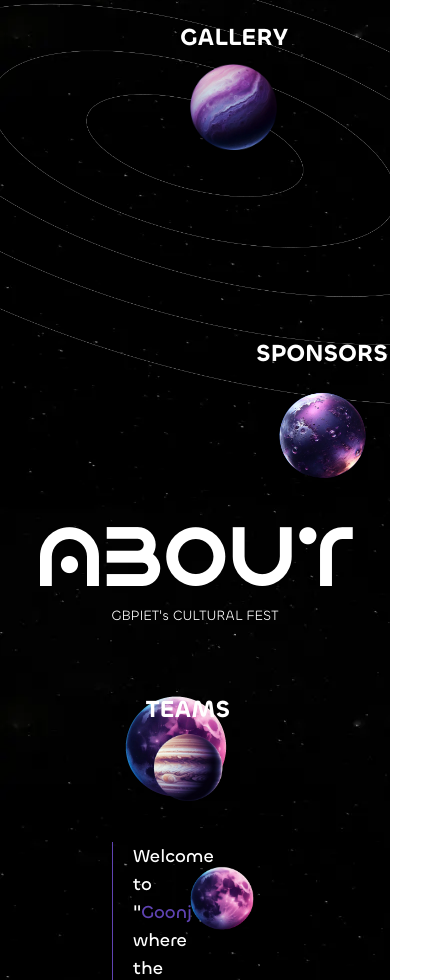
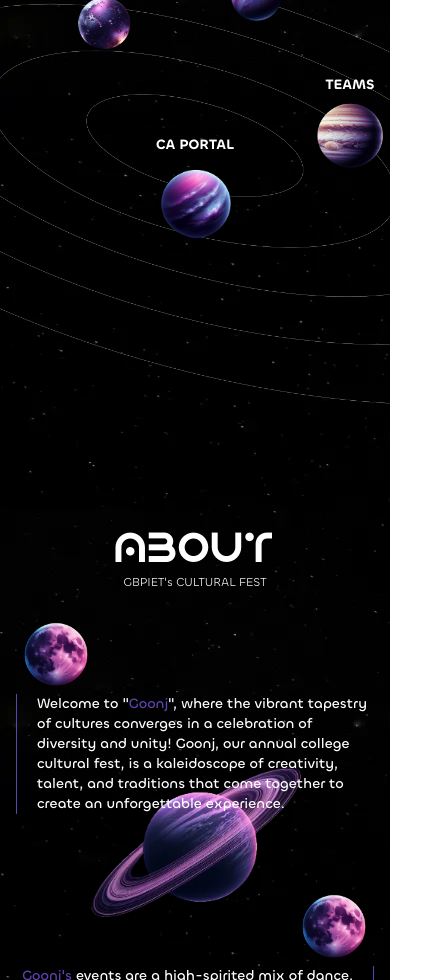
Before and after one commit to s4bbi/Goonj-24-Cultural-Fest-GBPIET, a React (Vite) app: page / in a window 390 px wide. Shown: the part 1020-2000 px from the top of the page, 432 px wide, since content can reach past the window. Built offline with nearby package versions, Linux system fonts and the light colour scheme; grey boxes are pictures that could not be loaded.

Commit message:
home page responsive

```diff
--- a/src/Pages/HomePage.jsx
+++ b/src/Pages/HomePage.jsx
@@ -14,13 +14,13 @@ const HomePage = () => {
         <div>
             <div>
                 <div className="flex flex-col justify-center absolute w-full h-screen z-10">
-                    <div className="font-cM text-white text-left text-2xl pl-[186px] absolute pb-96">
-                        <h1 className="">GBPIET'S</h1>
+                    <div className="font-cM text-white text-left text-2xl  sm:text-3xl ">
+                        <h1 className="mx-6 sm:mx-48 absolute sm:mt-28">GBPIET'S</h1>
                     </div>
                     <div className="">
-                        <h1 className="font-samarkan text-white text-[120px] md:text-[200px] lg:text-[320px] text-center">GOONJ 24</h1>
+                        <h1 className="font-samarkan text-white text-[80px] md:text-[200px] lg:text-[320px] text-center ">GOONJ 24</h1>
                     </div>
-                    <div className="flex justify-end pr-[186px] text-2xl">
+                    <div className="flex justify-end text-xs sm:text-2xl px-5 sm:absolute sm:mt-96 right-48">
                         <h1 className="font-cM text-white  ">VIKSIT BHARAT @2047: VOICE OF YOUTH</h1>
                     </div>
                 </div>
@@ -31,58 +31,58 @@ const HomePage = () => {
             <div className="bg-EventBG py-4 w-full h-full">
                 <div>
                     <div className="absolute w-full font-cSB">
-                        <div className="flex text-white mx-44 pt-4">
+                        <div className="flex text-white sm:mx-44 ml-5 pt-1  sm:pt-4">
                             <Link to="/events">
-                                <div className="flex flex-col items-center text-2xl">
+                                <div className="flex flex-col items-center sm:text-2xl text-sm">
                                     <p>
                                         EVENTS
                                     </p>
-                                    <img src={EventsGlobe} className="w-72 hover:scale-110 ease-in-out duration-200"/>
+                                    <img src={EventsGlobe} className="w-20 sm:w-72 hover:scale-110 ease-in-out duration-200"/>
                                 </div>
                             </Link>
                         </div>
-                        <div className="flex justify-end text-white mx-72 pt-10">
+                        <div className="flex justify-end text-white mx-72  sm:pt-10">
                             <Link to="/gallery">
-                                <div className="flex flex-col items-center text-2xl">
+                                <div className="flex flex-col items-center text-sm sm:text-2xl">
                                     <p>
                                         GALLERY
                                     </p>
-                                    <img src={GalleryGlobe} className="w-56 hover:scale-110 ease-in-out duration-200"/>
+                                    <img src={GalleryGlobe} className="w-16 sm:w-56 hover:scale-110 ease-in-out duration-200"/>
                                 </div>
                             </Link>
                         </div>
-                        <div className="flex text-white mx-64 pt-44">
+                        <div className="flex text-white sm:mx-64 sm:pt-44 ml-16 -mt-16 sm:mt-0">
                             <Link to="/sponsors">
-                                <div className="flex flex-col items-center text-2xl">
+                                <div className="flex flex-col items-center sm:text-2xl text-sm">
                                     <p>
                                         SPONSORS
                                     </p>
-                                    <img src={SponsorsGlobe} className="w-48 hover:scale-110 ease-in-out duration-200"/>
+                                    <img src={SponsorsGlobe} className="sm:w-48 w-20 hover:scale-110 ease-in-out duration-200"/>
                                 </div>
                             </Link>
                         </div>
                         <div className="flex justify-center text-white ">
                             <div className="flex flex-col items-center text-2xl">
-                                <video src={orbitSun} autoPlay muted loop className="w-24" ></video>
+                                <video src={orbitSun} autoPlay muted loop className="sm:w-28 w-16" ></video>
                             </div>
                         </div>
-                        <div className="flex justify-end text-white mx-40 pt-36">
+                        <div className="flex justify-end text-white sm:mx-40 sm:pt-36 mt-[-20px] sm:mt-0">
                             <Link to="/teams">
-                                <div className="flex flex-col items-center text-2xl">
+                                <div className="flex flex-col items-center text-sm sm:text-2xl">
                                     <p>
                                         TEAMS
                                     </p>
-                                    <img src={TeamsGlobe} className="w-80 hover:scale-110 ease-in-out duration-200"/>
+                                    <img src={TeamsGlobe} className="sm:w-80 w-20 hover:scale-110 ease-in-out duration-200"/>
                                 </div>
                             </Link>
                         </div>
-                        <div className="flex justify-center text-white pt-44">
+                        <div className="flex justify-center text-white -mt-[40px]  sm:pt-44">
                             <Link to="/caportal">
-                                <div className="flex flex-col items-center text-2xl">
+                                <div className="flex flex-col items-center text-sm sm:text-2xl">
                                     <p>
                                         CA PORTAL
                                     </p>
-                                    <img src={CAPortal_Globe} className="w-64 hover:scale-110 ease-in-out duration-200"/>
+                                    <img src={CAPortal_Globe} className="w-24 sm:w-64 hover:scale-110 ease-in-out duration-200"/>
                                 </div>
                             </Link>
                         </div>
@@ -92,30 +92,38 @@ const HomePage = () => {
                     </div>
                 </div>
                 <div>
-                    <div className="text-white h-full pt-10 mx-4">
-                        <div className="text-center font-cuda text-7xl p-6">
+                    <div className="text-white h-full pt-10 mx-4 ">
+                        <div className="text-center font-cuda text-4xl sm:text-7xl p-6">
                             <h1 className="">ABOUT</h1>
-                            <p className="font-cR text-sm">GBPIET's CULTURAL FEST</p>
+                            <p className="font-cR sm:text-sm text-xs">GBPIET's CULTURAL FEST</p>
                         </div>
-                        <div className="font-cM mx-16 p-8 text-lg">
-                            <img src={AboutHome} className="w-32"></img>
-                            <div className="flex justify-end p-4">
-                                <img src="src/assets/Images/AboutMoon_Img.webp" className="w-20 absolute mt-8 "></img>
+                        <div className="font-cM text-sm sm:mx-16 sm:text-lg">
+                            <div className="flex flex-col">
+                            <div className="">
+                                <img src="src/assets/Images/AboutMoon_Img.webp" className="w-20 sm:w-56"></img>
                             </div>
-                            <div className="border-l  border-[#5f43b2] pl-5 border-solid ">
-                                <h1 className="w-[38%]">Welcome to "<span className="text-[#5f43b2] ">Goonj</span>", where the vibrant tapestry of cultures converges in a celebration of diversity and unity! Goonj, our annual college cultural fest, is a kaleidoscope of creativity, talent, and traditions that come together to create an unforgettable experience.</h1>
+                            <div className="border-l  border-[#5f43b2] pl-5 border-solid z-20">
+                                <h1 className="sm:w-[38%]">Welcome to "<span className="text-[#5f43b2] ">Goonj</span>", where the vibrant tapestry of cultures converges in a celebration of diversity and unity! Goonj, our annual college cultural fest, is a kaleidoscope of creativity, talent, and traditions that come together to create an unforgettable experience.</h1>
+                            </div>
                             </div>
                             <div className="flex justify-center items-center p-4">
-                                <img src="src/assets/Images/Home_Saturn_Img.webp" className="w-[450px] absolute mt-8"></img>
+                                <img src="src/assets/Images/Home_Saturn_Img.webp" className="sm:w-[450px] w-56 absolute mt-8"></img>
                             </div>
+                           <div className="flex flex-col pt-10 sm:pt-0">
+                             <div className="flex flex-row-reverse w-full">
+                                <img src="src/assets/Images/AboutMoon_Img.webp" className="w-20 sm:w-56"/>
+                                </div>
                             <div className="border-r  border-[#5f43b2] pr-5 border-solid flex justify-end ">
-                                <h1 className="w-[38%] text-end"><span className="text-[#5f43b2] ">Goonj's</span> events are a high-spirited mix of dance, music, discussions, and global flavours. From thrilling competitions to artistic exhibitions, each moment is a burst of creativity and cultural celebration. Join us for a dynamic experience that transcends boundaries!</h1>
+                                <h1 className="sm:w-[38%] text-end"><span className="text-[#5f43b2] z-20">Goonj's</span> events are a high-spirited mix of dance, music, discussions, and global flavours. From thrilling competitions to artistic exhibitions, each moment is a burst of creativity and cultural celebration. Join us for a dynamic experience that transcends boundaries!</h1>
                             </div>
-                            <div className="flex justify-start items-center p-24">
-                                <img src="src/assets/Images/AboutMoon_Img.webp" className="w-56 absolute "></img>
+                            </div>
+                            <div>
+                            <div className="flex justify-start items-center pt-10 sm:pt-0">
+                                <img src="src/assets/Images/AboutMoon_Img.webp" className="w-20 sm:w-56  "></img>
                             </div>
                             <div className="border-l  border-[#5f43b2] pl-5 border-solid pt-2 flex ">
-                                <h1 className="w-[38%]">Welcome to "<span className="text-[#5f43b2] ">Goonj</span>," where the vibrant tapestry of cultures converges in a celebration of diversity and unity! Goonj, our annual college cultural fest, is a kaleidoscope of creativity, talent, and traditions that come together to create an unforgettable experience.</h1>
+                                <h1 className="sm:w-[38%]">Welcome to "<span className="text-[#5f43b2] ">Goonj</span>," where the vibrant tapestry of cultures converges in a celebration of diversity and unity! Goonj, our annual college cultural fest, is a kaleidoscope of creativity, talent, and traditions that come together to create an unforgettable experience.</h1>
+                            </div>
                             </div>
                         </div>
                     </div>
--- a/src/components/Header.jsx
+++ b/src/components/Header.jsx
@@ -11,7 +11,7 @@ const Header = () => {
     };
 
     return (
-        <div className="flex justify-between items-center py-4 px-4 font-cR w-full bg-transparent absolute z-20 md:px-10 md:py-10">
+        <div className="flex justify-between items-center py-4 px-4 font-cR w-full bg-transparent absolute z-40 md:px-10 md:py-10">
             <div className="flex items-center font-cM text-xl">
                 <Link to="/"><img src={goonjLogo} className="flex mx-auto w-16" alt="Goonj Logo" /></Link>
                 <Link to="/"><h1 className="text-white hidden md:flex">GOONJ<span className='text-[#5f43b2]'>'24</span></h1></Link>
--- a/src/components/footer.jsx
+++ b/src/components/footer.jsx
@@ -10,10 +10,12 @@ const Footer = () => {
     <div className="px-4 bg-EventBG font-cM text-lg md:px-6">
       <div className="w-full bg-[url('src/assets/Images/Moon_Img.webp')] bg-right p-4 md:p-6 bg-cover object-contain">
         <div className="text-white flex flex-col md:flex-row justify-between items-start">
-          <div className="mb-4 md:mb-0">
+          <div className="mb-4 md:mb-0 text-center">
+            <p>
             GOONJ 20<span className="text-violet-700">24</span>
+            </p>
           </div>
-          <div className="flex flex-col md:flex-row gap-4 md:gap-10 font-cM text-wider">
+          <div className="flex md:flex-row gap-4 md:gap-10 font-cM text-wider">
             <div>
               <h1>
                 <Link to="/events">Events</Link>
```
